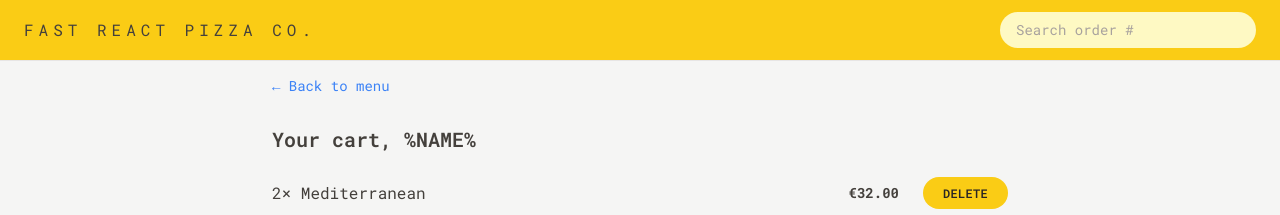
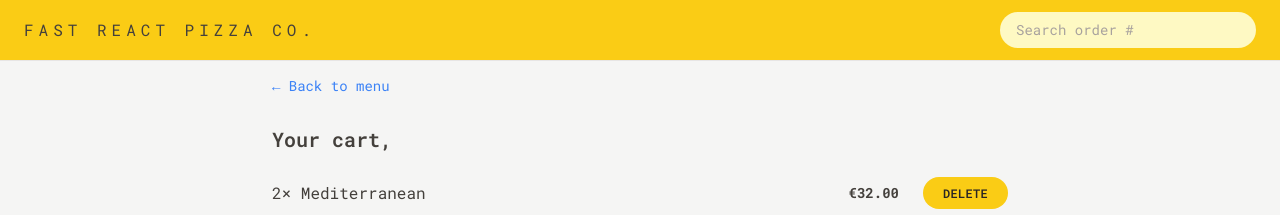
Before and after one commit to Tomo233/fast-react-pizza, a React (Vite) app: page /cart in a window 1280 px wide. Shown: the top 215 px of the page. Built offline with nearby package versions, Linux system fonts and the light colour scheme.

Commit message:
user state functionality finished

```diff
--- a/src/features/cart/Cart.jsx
+++ b/src/features/cart/Cart.jsx
@@ -1,6 +1,7 @@
 import LinkButton from "../../ui/LinkButton";
 import Button from "../../ui/Button";
 import CartItem from "./CartItem";
+import { useSelector } from "react-redux";
 
 const fakeCart = [
   {
@@ -28,11 +29,12 @@
 
 function Cart() {
   const cart = fakeCart;
+  const username = useSelector((state) => state.user.username);
 
   return (
     <div className="px-4 py-3">
       <LinkButton to="/menu">&larr; Back to menu</LinkButton>
-      <h2 className="mt-7 text-xl font-semibold">Your cart, %NAME%</h2>
+      <h2 className="mt-7 text-xl font-semibold">Your cart, {username}</h2>
 
       <ul className="mt-3 divide-y divide-stone-200 border-b">
         {cart.map((item) => (
--- a/src/features/order/CreateOrder.jsx
+++ b/src/features/order/CreateOrder.jsx
@@ -4,6 +4,7 @@
 import { Form, redirect, useActionData, useNavigation } from "react-router-dom";
 import { createOrder } from "../../services/apiRestaurant";
 import Button from "../../ui/Button";
+import { useSelector } from "react-redux";
 
 // https://uibakery.io/regex-library/phone-number
 const isValidPhone = (str) =>
@@ -36,6 +37,8 @@
 ];
 
 function CreateOrder() {
+  const username = useSelector((state) => state.user.username);
+
   // const [withPriority, setWithPriority] = useState(false);
   const cart = fakeCart;
   const navigation = useNavigation();
@@ -53,7 +56,13 @@
       <Form method="POST">
         <div className="mb-5 flex flex-col gap-2 sm:flex-row sm:items-center">
           <label className="sm:basis-40">First Name</label>
-          <input className="input grow" type="text" name="customer" required />
+          <input
+            className="input grow"
+            type="text"
+            name="customer"
+            defaultValue={username}
+            required
+          />
         </div>
 
         <div className="mb-5 flex flex-col gap-2 sm:flex-row sm:items-center">
--- a/src/features/user/CreateUser.jsx
+++ b/src/features/user/CreateUser.jsx
@@ -1,11 +1,19 @@
 import { useState } from "react";
 import Button from "../../ui/Button";
+import { useDispatch } from "react-redux";
+import { updateName } from "./userSlice";
+import { useNavigate } from "react-router-dom";
 
 function CreateUser() {
   const [username, setUsername] = useState("");
+  const dispatch = useDispatch();
+  const navigate = useNavigate();
 
   function handleSubmit(e) {
     e.preventDefault();
+    if (!username) return;
+    dispatch(updateName(username));
+    navigate("/menu");
   }
 
   return (
--- a/src/ui/Home.jsx
+++ b/src/ui/Home.jsx
@@ -1,6 +1,9 @@
+import { useSelector } from "react-redux";
 import CreateUser from "../features/user/CreateUser";
+import Button from "./Button";
 
 function Home() {
+  const username = useSelector((state) => state.user.username);
   return (
     <div className="my-10 px-4 text-center sm:my-16">
       <h1 className="mb-8 text-xl font-semibold md:text-3xl">
@@ -10,7 +13,13 @@
           Straight out of the oven, straight to you.
         </span>
       </h1>
-      <CreateUser />
+      {username === "" ? (
+        <CreateUser />
+      ) : (
+        <Button to="/menu" type="primary">
+          Continue Ordering , {username}
+        </Button>
+      )}
     </div>
   );
 }
```
